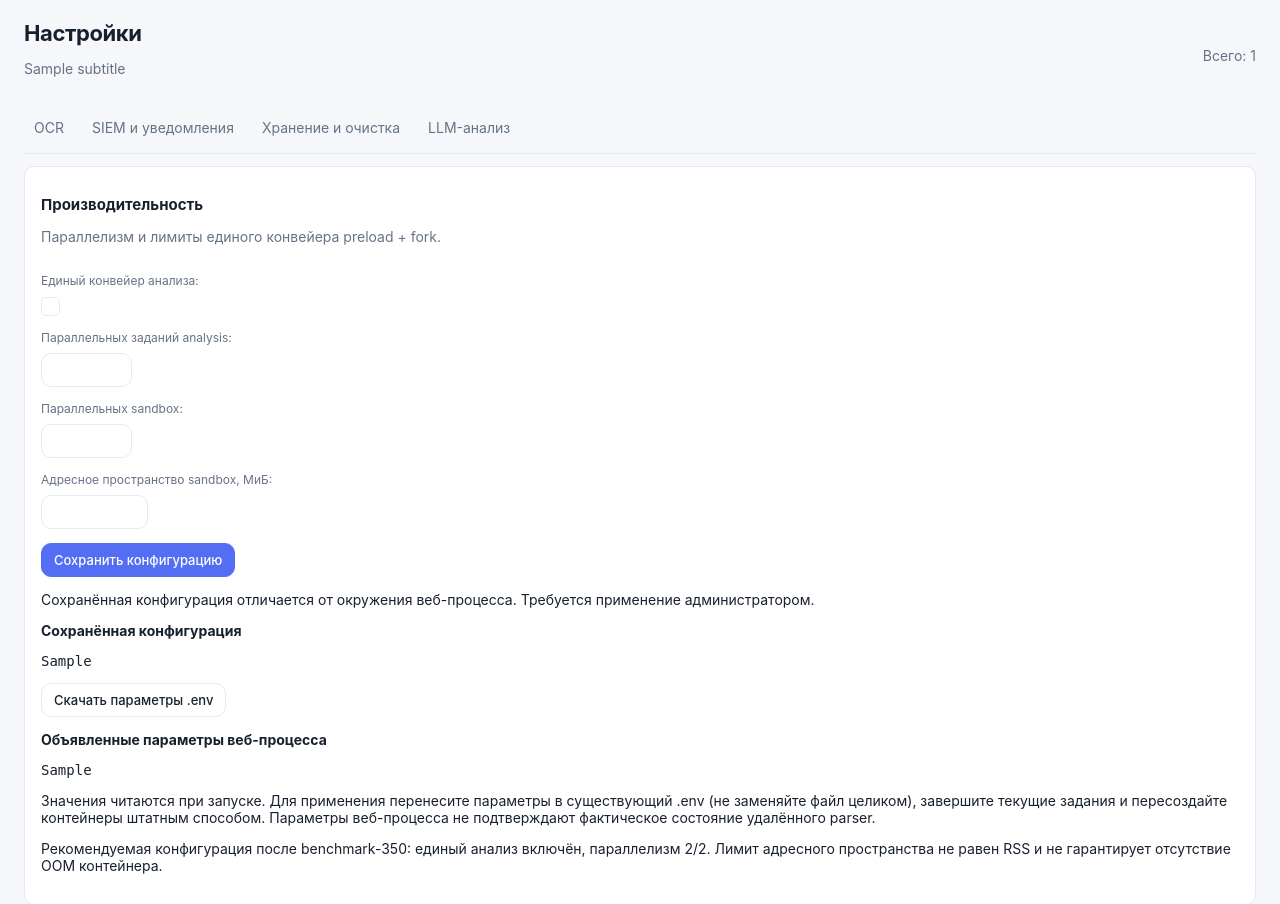
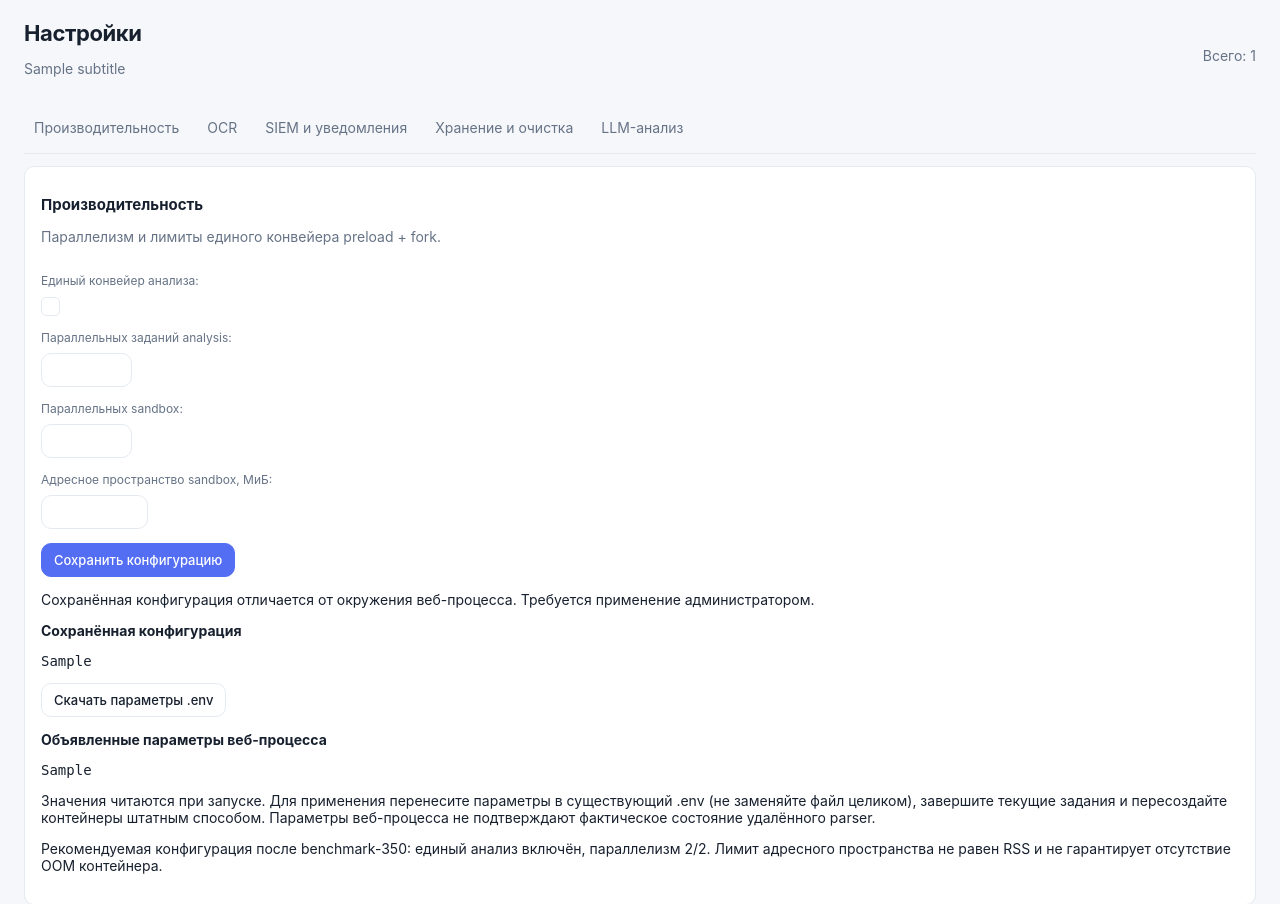
Before and after one commit to raven703/Mail-Fire, a Django app: template templates/records/performance.html in a window 1280 px wide. Shown: the top 904 px of the page. Run offline with Django 5.2, Linux system fonts and the light colour scheme; tables that the repository leaves empty hold one stand-in row (values such as "Sample post"); the template is opened without the code that fills it: values that come from a table or form of the project are taken from there, most other values are stand-ins (such as "Sample title", 1, 10 or a date in 2020); parts of the project's set-up code (start-up, migrations or seed data) failed here and were passed over; some libraries are stand-ins or nearby versions.

Commit message:
Add performance configuration and analysis status

```diff
--- a/templates/records/settings_base.html
+++ b/templates/records/settings_base.html
@@ -3,6 +3,7 @@
 <main class="management">
   {% include 'ui/page_header.html' with title='Настройки' %}
   <nav class="tabs" aria-label="Настройки">
+    <a href="{% url 'performance-page' %}"{% if request.resolver_match.url_name == 'performance-page' %} aria-current="page"{% endif %}>Производительность</a>
     <a href="{% url 'ocr-page' %}"{% if request.resolver_match.url_name == 'ocr-page' %} aria-current="page"{% endif %}>OCR</a>
     <a href="{% url 'configuration-page' %}"{% if request.resolver_match.url_name == 'configuration-page' %} aria-current="page"{% endif %}>SIEM и уведомления</a>
     <a href="{% url 'retention-page' %}"{% if request.resolver_match.url_name == 'retention-page' %} aria-current="page"{% endif %}>Хранение и очистка</a>
```
